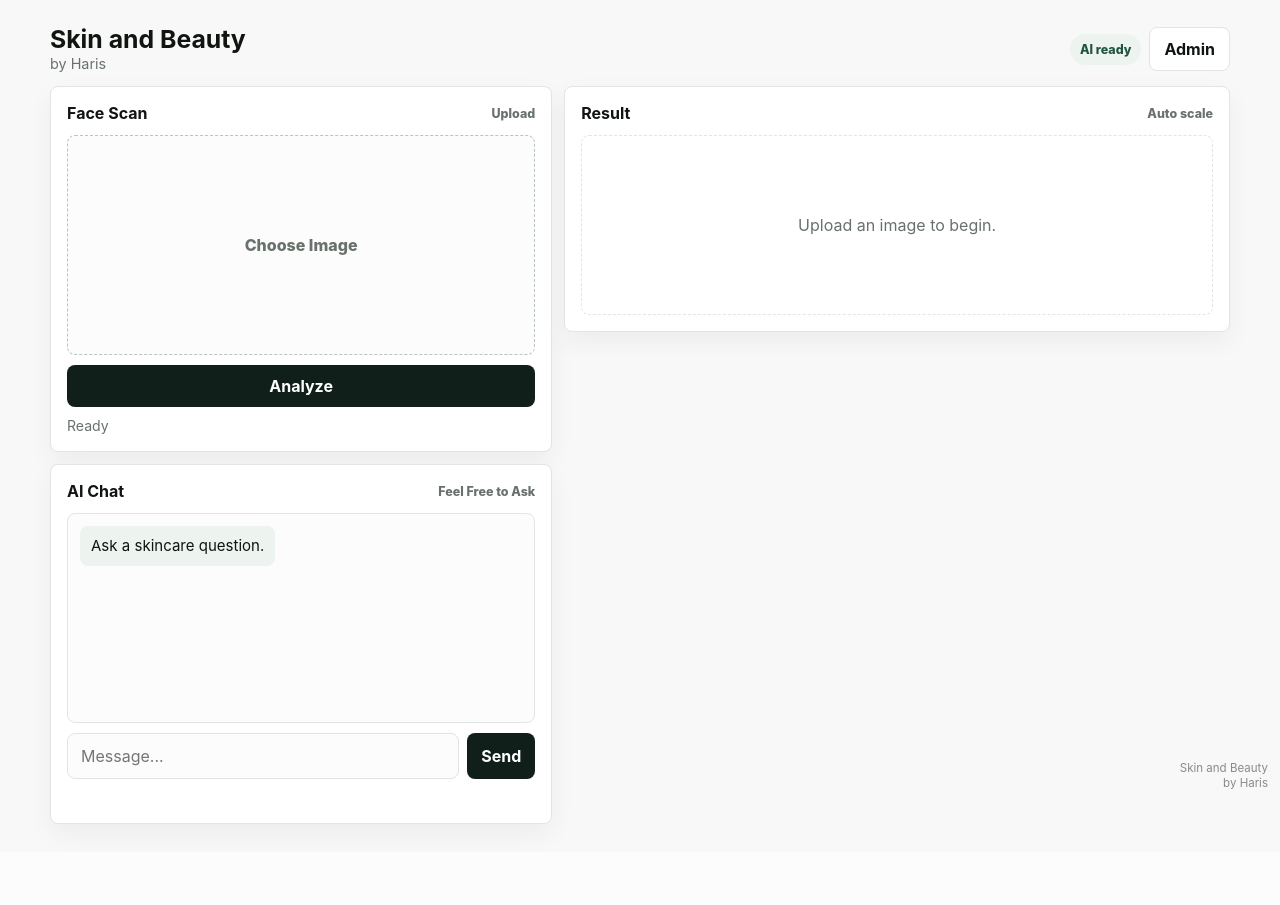
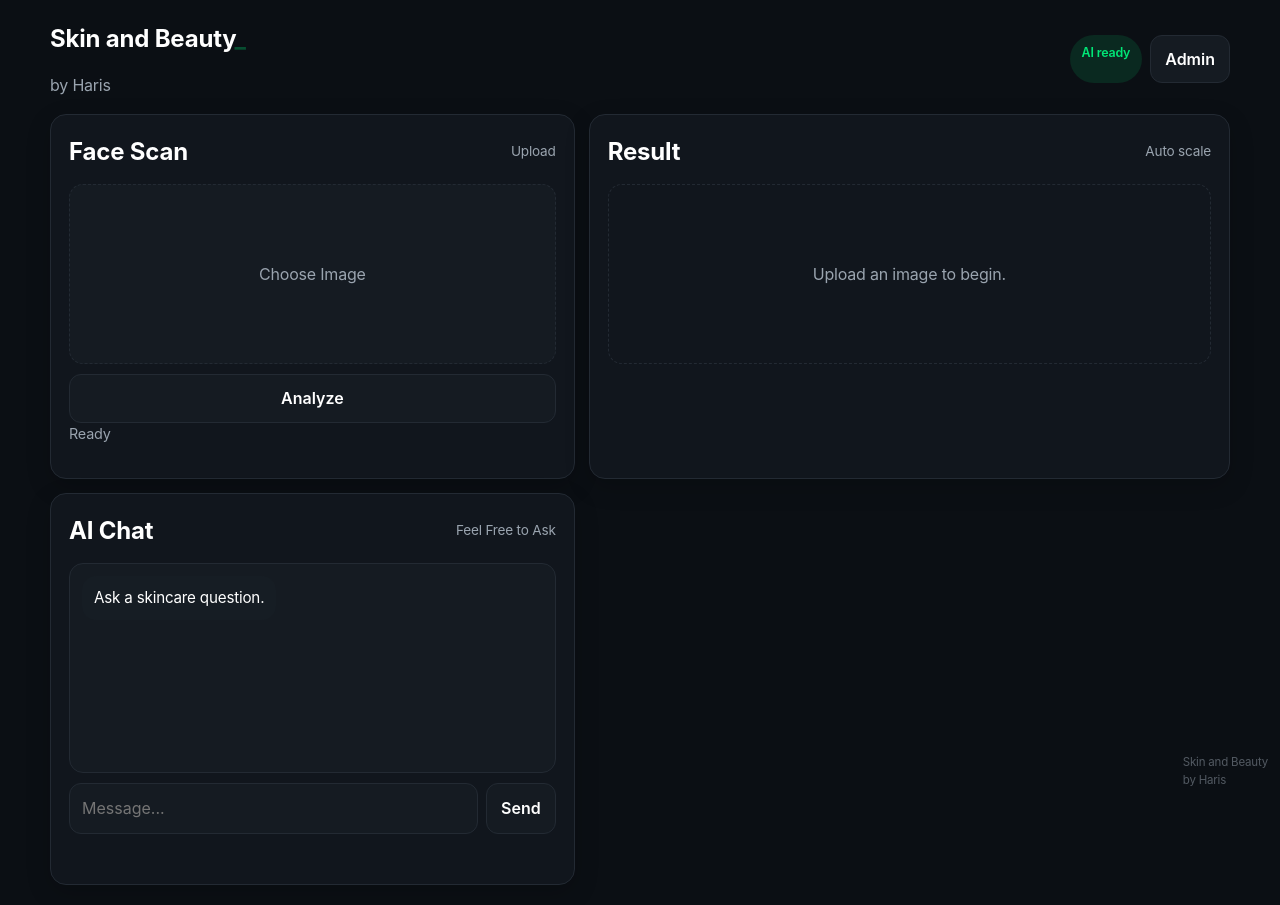
Before and after one commit to MHR-GEEK/MHR-projects-main, a Flask app: page / in a window 1280 px wide. Before the commit the page ends 830 px from the top, so only its background shows below. Run offline with Flask 3, Linux system fonts and the light colour scheme.

Commit message:
Refactor styles for dark mode theme
Updated CSS variables and styles for dark mode theme. Adjusted button styles, input fields, and various layout properties for improved aesthetics.

```diff
--- a/static/styles.css
+++ b/static/styles.css
@@ -1,13 +1,13 @@
 :root {
-  color-scheme: light;
-  --bg: #f7f8f7;
-  --panel: #ffffff;
-  --ink: #111512;
-  --muted: #68716b;
-  --line: #e1e6e2;
-  --accent: #101f1a;
-  --soft: #edf3ef;
-  --danger: #a3302a;
+  color-scheme: dark;
+  --bg: #0b0f14;
+  --panel: #11161d;
+  --ink: #f5f5f7;
+  --muted: #9aa4af;
+  --line: #232a33;
+  --accent: #00e676;
+  --soft: #161d24;
+  --danger: #ff5f56;
 }
 
 * {
@@ -18,7 +18,10 @@ body {
   margin: 0;
   background: var(--bg);
   color: var(--ink);
-  font-family: Inter, ui-sans-serif, system-ui, -apple-system, BlinkMacSystemFont, "Segoe UI", sans-serif;
+  font-family: Inter, -apple-system, BlinkMacSystemFont, "SF Pro Display",
+    sans-serif;
+  letter-spacing: -0.2px;
+  line-height: 1.55;
 }
 
 button,
@@ -27,41 +30,43 @@ input {
 }
 
 button {
-  border: 0;
-  border-radius: 8px;
+  border: 1px solid var(--line);
+  border-radius: 12px;
   padding: 11px 14px;
-  background: var(--accent);
+  background: #151b22;
   color: #fff;
   cursor: pointer;
-  font-weight: 750;
+  font-weight: 600;
+  transition: all 0.25s ease;
 }
 
 button:hover {
-  filter: brightness(1.08);
+  border-color: var(--accent);
+  color: var(--accent);
+  background: #1a2129;
 }
 
 input[type="password"],
 input[type="text"] {
   width: 100%;
-  min-width: 0;
   border: 1px solid var(--line);
-  border-radius: 8px;
-  padding: 12px 13px;
-  background: #fbfcfb;
+  border-radius: 12px;
+  padding: 12px;
+  background: #151b22;
   color: var(--ink);
 }
 
 .app-shell {
   width: min(1180px, calc(100% - 24px));
-  margin: 18px auto 28px;
+  margin: 20px auto;
 }
 
 .topbar {
   display: flex;
+  justify-content: space-between;
   align-items: center;
-  justify-content: space-between;
   gap: 16px;
-  margin-bottom: 14px;
+  margin-bottom: 16px;
 }
 
 h1,
@@ -72,101 +77,89 @@ p {
 }
 
 h1 {
-  margin-bottom: 2px;
-  font-size: 1.35rem;
-  line-height: 1.1;
-  letter-spacing: 0;
+  font-size: 1.5rem;
+  color: #fff;
+  font-weight: 700;
+}
+
+h1::after {
+  content: "_";
+  color: var(--accent);
+  animation: blink 1s infinite;
 }
 
 .topbar p {
-  margin-bottom: 0;
   color: var(--muted);
-  font-size: 0.9rem;
+  margin: 0;
 }
 
 .top-actions {
   display: flex;
-  align-items: center;
   gap: 8px;
-}
-
-.ghost {
-  border: 1px solid var(--line);
-  background: #fff;
-  color: var(--ink);
 }
 
 .status {
   border-radius: 999px;
-  padding: 8px 10px;
-  font-size: 0.78rem;
-  font-weight: 800;
-  white-space: nowrap;
+  padding: 8px 12px;
+  font-size: .78rem;
+  font-weight: 600;
 }
 
 .status.ready {
-  background: var(--soft);
-  color: #20543f;
+  background: rgba(0, 230, 118, .12);
+  color: var(--accent);
 }
 
 .status.missing {
-  background: #fff0eb;
-  color: #9a3a25;
+  background: rgba(255, 95, 86, .1);
+  color: var(--danger);
 }
 
 .phone-grid {
   display: grid;
   grid-template-columns: 1fr;
-  gap: 12px;
+  gap: 14px;
 }
 
 .panel {
   background: var(--panel);
   border: 1px solid var(--line);
-  border-radius: 8px;
-  padding: 16px;
-  box-shadow: 0 10px 26px rgba(12, 20, 16, 0.05);
-}
-
-.admin-panel {
-  margin-bottom: 12px;
+  border-radius: 16px;
+  padding: 18px;
+  box-shadow: 0 8px 24px rgba(0, 0, 0, .18);
 }
 
 .section-head {
   display: flex;
+  justify-content: space-between;
   align-items: center;
-  justify-content: space-between;
-  gap: 10px;
-  margin-bottom: 12px;
+  margin-bottom: 14px;
 }
 
 .section-head h2 {
   margin: 0;
-  font-size: 1rem;
+  color: #fff;
 }
 
 .section-head span {
   color: var(--muted);
-  font-size: 0.78rem;
-  font-weight: 800;
+  font-size: .85rem;
 }
 
 .row {
   display: flex;
-  gap: 8px;
+  gap: 10px;
   margin-bottom: 10px;
 }
 
 .message {
   min-height: 18px;
-  margin: 10px 0 0;
   color: var(--muted);
-  font-size: 0.88rem;
+  font-size: .9rem;
 }
 
 .message.error {
   color: var(--danger);
-  font-weight: 700;
 }
 
 .chips {
@@ -176,30 +169,25 @@ h1 {
 }
 
 .chip {
-  background: var(--soft);
-  color: #20543f;
-  padding: 8px 10px;
-  font-size: 0.84rem;
+  background: rgba(0, 230, 118, .08);
+  color: var(--accent);
+  border: 1px solid var(--line);
 }
 
 .upload {
   display: flex;
+  justify-content: center;
   align-items: center;
-  justify-content: center;
-  min-height: 160px;
-  border: 1px dashed #b7c5bc;
-  border-radius: 8px;
-  background: #fbfcfb;
+  min-height: 180px;
+  border: 1px dashed var(--line);
+  border-radius: 14px;
+  background: #151b22;
+  color: var(--muted);
   cursor: pointer;
-  color: var(--muted);
-  font-weight: 800;
 }
 
 .upload input {
-  position: absolute;
-  width: 1px;
-  height: 1px;
-  opacity: 0;
+  display: none;
 }
 
 .primary {
@@ -213,35 +201,33 @@ h1 {
   max-height: 360px;
   object-fit: contain;
   margin-top: 10px;
-  border-radius: 8px;
+  border-radius: 14px;
   border: 1px solid var(--line);
-  background: #eef2ef;
 }
 
 .empty-state {
   display: grid;
+  place-items: center;
   min-height: 180px;
-  place-items: center;
+  border: 1px dashed var(--line);
+  border-radius: 14px;
   color: var(--muted);
-  border: 1px dashed var(--line);
-  border-radius: 8px;
 }
 
 .facts,
 .score-grid,
 .routine {
   display: grid;
-  grid-template-columns: 1fr;
   gap: 10px;
 }
 
 .facts div,
 .score-card,
 .routine div {
+  background: var(--soft);
   border: 1px solid var(--line);
-  border-radius: 8px;
-  padding: 12px;
-  background: #fbfcfb;
+  border-radius: 14px;
+  padding: 14px;
 }
 
 .facts span,
@@ -314,29 +295,28 @@ li {
   max-height: 340px;
   overflow-y: auto;
   border: 1px solid var(--line);
-  border-radius: 8px;
+  border-radius: 14px;
   padding: 12px;
-  background: #fbfcfb;
+  background: #151b22;
 }
 
 .bubble {
-  width: fit-content;
   max-width: 88%;
-  border-radius: 8px;
-  padding: 9px 11px;
-  line-height: 1.45;
-  font-size: 0.94rem;
+  border-radius: 14px;
+  padding: 10px 12px;
+  font-size: .95rem;
 }
 
 .bubble.assistant {
   align-self: flex-start;
   background: var(--soft);
+  color: #fff;
 }
 
 .bubble.user {
   align-self: flex-end;
   background: var(--accent);
-  color: #fff;
+  color: #08120c;
 }
 
 .chat-form {
@@ -350,36 +330,26 @@ li {
   position: fixed;
   right: 12px;
   bottom: 10px;
-  color: rgba(17, 21, 18, 0.48);
-  font-size: 0.72rem;
-  line-height: 1.25;
-  text-align: right;
-  pointer-events: none;
+  color: rgba(154,164,175,.5);
+  font-size: .72rem;
+}
+
+@keyframes blink {
+  50% {
+    opacity: 0;
+  }
 }
 
 @keyframes scaleIn {
   to {
     opacity: 1;
-    transform: translateY(0) scale(1);
+    transform: translateY(0);
   }
 }
 
 @media (min-width: 820px) {
-  .app-shell {
-    margin-top: 26px;
-  }
-
-  h1 {
-    font-size: 1.55rem;
-  }
-
   .phone-grid {
-    grid-template-columns: minmax(300px, 0.86fr) minmax(420px, 1.14fr);
-    align-items: start;
-  }
-
-  .result-card {
-    grid-row: span 2;
+    grid-template-columns: minmax(320px, .9fr) minmax(420px, 1.1fr);
   }
 
   .facts,
@@ -390,40 +360,17 @@ li {
   .routine {
     grid-template-columns: repeat(2, 1fr);
   }
-
-  .scan-card,
-  .chat-panel {
-    min-height: 0;
-  }
-
-  .upload {
-    min-height: 220px;
-  }
 }
 
 @media (max-width: 520px) {
-  .app-shell {
-    width: min(100% - 16px, 1180px);
-    margin-top: 10px;
-  }
-
-  .topbar {
-    align-items: flex-start;
-  }
-
-  .top-actions {
-    flex-direction: column;
-    align-items: flex-end;
-  }
-
   .row,
   .chat-form {
     display: flex;
     flex-direction: column;
   }
 
-  .developer-mark {
-    position: static;
-    margin-top: 12px;
+  .topbar {
+    flex-direction: column;
+    align-items: flex-start;
   }
 }
```
Also changed, not shown: other parts of static/styles.css (+16 -21 lines).
